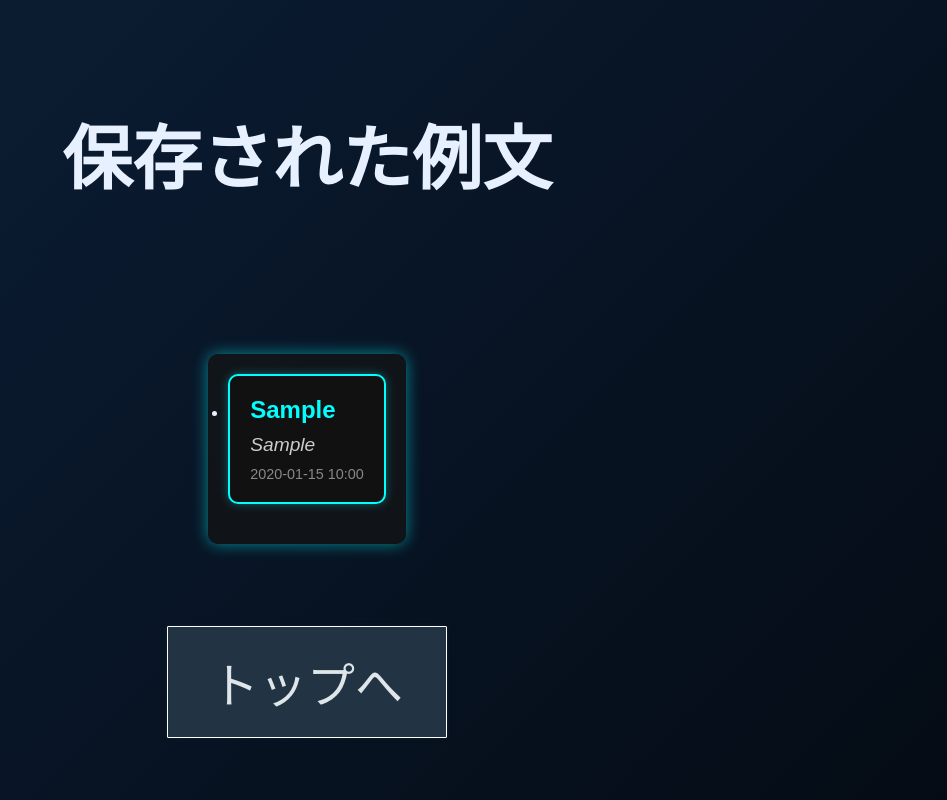
After one commit to morixxfoxdata/word_quiz, a Flask app: page /saved_sentences in a window 1280 px wide. The commit adds this page. Shown: the whole page, without its empty margins (333-1280 px from the left). Run offline with Flask 3, Linux system fonts and the light colour scheme; a user stored in the database is signed in; tables that the repository leaves empty hold one stand-in row (values such as "Sample post").

Commit message:
生成した文章を保存する機能と、それを表示するページを追加

```diff
--- a/app.py
+++ b/app.py
@@ -64,7 +64,7 @@ class User(UserMixin, db.Model):
     # relationship
     wrong_words = db.relationship("WrongWord", backref="user", lazy=True)
     decks = db.relationship("Deck", backref="owner", lazy=True)
-
+    saved_sentences = db.relationship("SavedSentence", backref="user", lazy=True)
 
 class Word(db.Model):
     id = db.Column(db.Integer, primary_key=True)
@@ -94,7 +94,12 @@ class Deck(db.Model):
     # relationship
     words = db.relationship("Word", backref="decks", lazy=True)
 
-
+class SavedSentence(db.Model):
+    id = db.Column(db.Integer, primary_key=True)
+    sentence = db.Column(db.Text, nullable=False)
+    translation = db.Column(db.Text, nullable=True)
+    user_id = db.Column(db.Integer, db.ForeignKey("user.id"), nullable=False)
+    created_at = db.Column(db.DateTime, default=datetime.now)
 # ---------------- 関数 ----------------
 
 
@@ -102,7 +107,7 @@ def generate_sentence_from_words(words):
     prompt = f"以下の単語をすべて含む、文章として自然な英文を作成し、改行で英文と訳文の2行を無加工で返してください。: {', '.join(words)}."
     try:
         # response = gemini_pro.generate_content(prompt)
-        response = client.models.generate_content(model="", contents=prompt)#gemini-1.5-flash
+        response = client.models.generate_content(model="gemini-1.5-flash", contents=prompt)#gemini-1.5-flash
 
         # 改行で英文と訳文を分ける
         response_text = response.text.strip()
@@ -174,6 +179,7 @@ def login():
 def decks():
     user_decks = Deck.query.filter_by(user_id=current_user.id).all()
     return render_template("decks.html", decks=user_decks)
+
 
 
 @app.route("/create_deck", methods=["POST"])
@@ -434,6 +440,36 @@ def generate_sentence():
         "API.html", word_list=word_list, sentence=sentence, translation=translation
     )
 
+@app.route("/save_sentence", methods=["POST"])
+@login_required
+def save_sentence():
+    sentence = request.form.get("sentence")
+    translation = request.form.get("translation")
+    if not sentence:
+        flash("保存する文章が空です。", "error")
+        return redirect(url_for("some_form_page"))  # 元の入力ページなどへ戻す
+    # 保存処理
+    saved = SavedSentence(
+        sentence=sentence,
+        translation=translation,
+        user_id=current_user.id
+    )
+    db.session.add(saved)
+    db.session.commit()
+    # 保存後、一覧用のデータを取得してレンダリング
+    sentences = SavedSentence.query.filter_by(user_id=current_user.id)\
+                                   .order_by(SavedSentence.created_at.desc())\
+                                   .all()
+    return render_template("saved_sentences.html", sentences=sentences)
+
+@app.route("/saved_sentences")
+@login_required
+def saved_sentences():
+    sentences = SavedSentence.query.filter_by(user_id=current_user.id).order_by(SavedSentence.created_at.desc()).all()
+    return render_template("saved_sentences.html", sentences=sentences)
+
+
+
 if __name__ == "__main__":
     port = int(os.environ.get("PORT", 5001))
     app.run(host="0.0.0.0", port=port)
--- /dev/null
+++ b/static/saved_sentences.css
@@ -0,0 +1,88 @@
+
+
+/* 例文リストの全体レイアウト */
+.saved-sentences-container {
+  max-width: 800px;
+  margin-top: 120px;
+  margin-bottom: 50px;
+  padding: 20px;
+  background-color: rgba(20, 20, 20, 0.7);
+  border-radius: 10px;
+  box-shadow: 0 0 15px #00ffff80;
+}
+
+/* 各例文アイテム */
+.sentence-item {
+  padding: 20px;
+  margin-bottom: 20px;
+  background-color: #111;
+  border: 2px solid #00ffff;
+  border-radius: 10px;
+  box-shadow: 0 0 10px #00ffff50;
+  color: var(--text_main);
+  text-align: left;
+}
+
+/* 英文 */
+.sentence-item strong {
+  display: block;
+  font-size: 1.5rem;
+  color: #00ffff;
+  margin-bottom: 10px;
+}
+
+/* 日本語訳 */
+.sentence-item em {
+  display: block;
+  font-size: 1.2rem;
+  color: #ccc;
+  margin-bottom: 10px;
+}
+
+/* 日時 */
+.sentence-item small {
+  display: block;
+  font-size: 0.9rem;
+  color: #888;
+  text-align: right;
+}
+
+/* 空データ時のメッセージ（すでにあるクラスに追加でOK） */
+.no-sentence {
+  font-size: 2.0rem;
+  color: #ccc;
+  text-align: center;
+  margin-top: 2rem;
+}
+
+.sentence-item {
+  padding: 20px;
+  margin-bottom: 20px;
+  background-color: #111;
+  border: 2px solid #00ffff;
+  border-radius: 10px;
+  box-shadow: 0 0 10px #00ffff50;
+  color: var(--text_main);
+  text-align: left;
+}
+
+.sentence-item strong {
+  display: block;
+  font-size: 1.5rem;
+  color: #00ffff;
+  margin-bottom: 10px;
+}
+
+.sentence-item em {
+  display: block;
+  font-size: 1.2rem;
+  color: #ccc;
+  margin-bottom: 10px;
+}
+
+.sentence-item small {
+  display: block;
+  font-size: 0.9rem;
+  color: #888;
+  text-align: right;
+}
--- a/static/script.js
+++ b/static/script.js
@@ -113,6 +113,8 @@ function updateQuestion(data){
   attachChoiceHandlers();
 }
 
+
+
 document.addEventListener("DOMContentLoaded",()=>{
   // ① ← ここで取得してグローバル変数にする
   window.wrongCount = document.getElementById("wrong-count");
--- a/static/style.css
+++ b/static/style.css
@@ -137,18 +137,22 @@ h1 {
   display: inline-block; /* 表示 */
 }
 
+
 .buttons {
   display: flex;
   justify-content: center;
+  align-items: center;
   gap: 40px;
-  margin-bottom: 40px;
+  margin: 40px 0;
 }
+
 
 .correct-btn,
 .wrong-btn,
 .reset-btn,
 .button {
-  padding: 20px 90px;
+  width: 280px;
+  padding: 20px 0;
   border: none;
   border-radius: 1px;
   font-size: 3rem;
@@ -190,6 +194,7 @@ background-color: #717175;
   box-shadow: 0 0 5px #1a263644;
   text-decoration: none;
   display: inline-block;
+
 }
 .button:hover {
 background-color: #717175;
@@ -269,6 +274,7 @@ background-color: #717175;
 /* ナビバー全体 */
 .navbar {
   position: fixed;
+  display: flex;                    /*ログアウトと文章リストを横並びにするため追加*/
   top: 0;
   left: 0;
   width: 100%;
@@ -394,3 +400,10 @@ background-color: #717175;
 .choice-btn.wrong {
   background: #723636;
 }
+
+.no-sentence {
+  font-size: 2.0rem;
+  color: #ccc;
+  text-align: center;
+  margin-top: 1rem;
+}
--- a/templates/decks.html
+++ b/templates/decks.html
@@ -17,6 +17,9 @@
     <nav class="navbar">
       <div class="nav_container">
         <a class="play-sound00 nav_button" href="/logout">ログアウト</a>
+      </div>
+      <div class="nav_container">
+        <a class="play-sound00 nav_button" href="{{ url_for('saved_sentences') }}">文章リスト</a>
       </div>
     </nav>
 
--- /dev/null
+++ b/templates/saved_sentences.html
@@ -0,0 +1,38 @@
+<!DOCTYPE html>
+<html>
+    <head>
+        <meta charset="UTF-8" />
+        <meta name="viewport" content="width=device-width, initial-scale=1.0" />
+        <title>文章リスト</title>
+        <link
+        rel="stylesheet"
+        href="{{ url_for('static', filename='style.css') }}"
+        />
+        <link
+        rel="stylesheet"
+        href="{{ url_for('static', filename='saved_sentences.css') }}"
+        />
+    </head>
+    <body>
+        <h1>保存された例文</h1>
+        <div class="saved-sentences-container">
+            <ul>
+                {% for s in sentences %}
+                <li class="sentence-item">
+                    <strong>{{ s.sentence }}</strong>
+                    <em>{{ s.translation }}</em>
+                    <small>{{ s.created_at.strftime('%Y-%m-%d %H:%M') }}</small>
+                </li>
+                {% else %}
+                <li class="no-sentence">保存された例文はありません。</li>
+                {% endfor %}
+            </ul>
+        </div>
+
+        <div class="buttons" style="margin-top: 2rem;">
+                <button id="reset-btn" class="play-sound00 reset-btn">トップへ</button>
+
+        </div>
+        <script src="{{ url_for('static', filename='script.js') }}"></script>
+    </body>
+</html>
```
Also changed, not shown: templates/API.html (+7 -2 lines).
